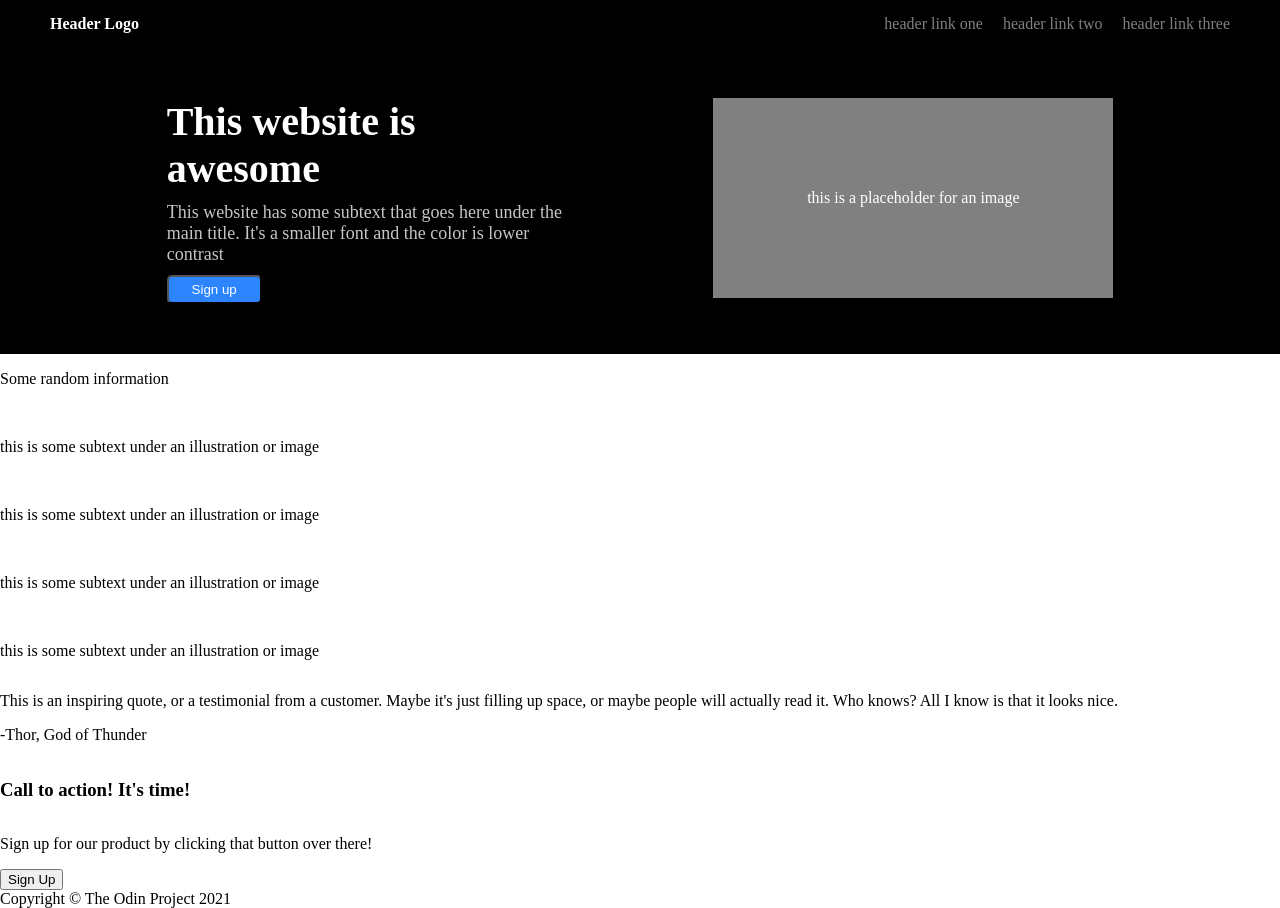
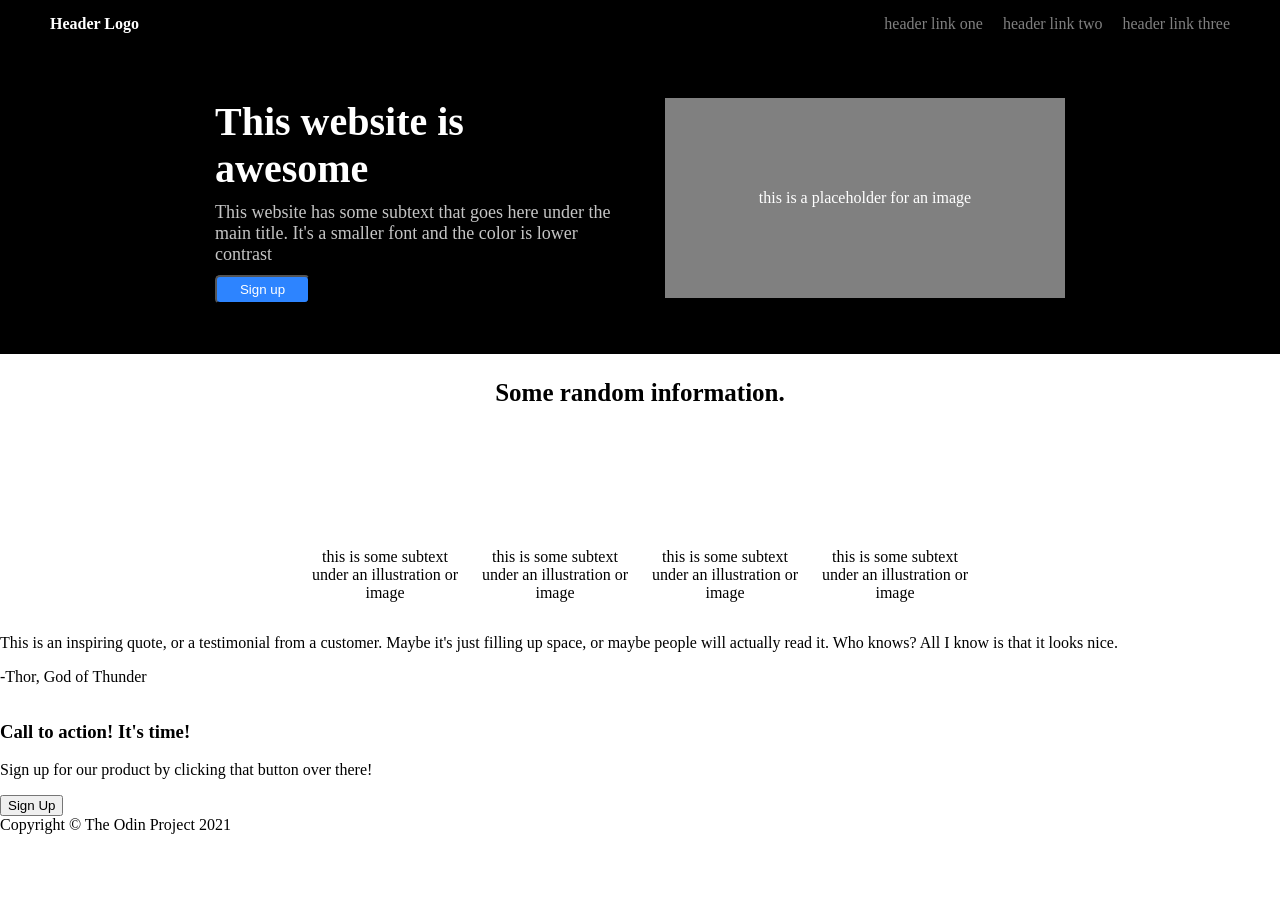
Before and after one commit to Mach594/Odin-Landing-Page, a plain HTML site: page index.html in a window 1280 px wide. After the commit the page ends 834 px from the top, so only its background shows below. Drawn offline with Linux system fonts and the light colour scheme.

Commit message:
Update .section-two css
Started working through CSS formatting for .section-two. Made tweaks to .section-one.

```diff
--- a/index.html
+++ b/index.html
@@ -26,23 +26,23 @@
         </div>
         <div class="section-two">
             <div class="top">
-                <p>Some random information</p>
+                <p>Some random information.</p>
             </div>
             <div class="bottom">
                 <div class="box">
-                    <img src="">
+                    <a href=""></a>
                     <p>this is some subtext under an illustration or image</p>
                 </div>
                 <div class="box">
-                    <img src="">
+                    <a href=""></a>
                     <p>this is some subtext under an illustration or image</p>
                 </div>
                 <div class="box">
-                    <img src="">
+                    <a href=""></a>
                     <p>this is some subtext under an illustration or image</p>
                 </div>
                 <div class="box">
-                    <img src="">
+                    <a href=""></a>
                     <p>this is some subtext under an illustration or image</p>
                 </div>
             </div>
--- a/style.css
+++ b/style.css
@@ -4,7 +4,7 @@ body    {
     margin: 0;
 }
 
-/* Formatting for header */
+/* Header CSS */
 header  {
     display: flex;
     flex-direction: row;
@@ -30,19 +30,21 @@ a   {
     font-size: medium;
 }
 
-/* Formatting for section-one */
+/* .section-one CSS */
 .section-one    {
     display: flex;
     flex-direction: row;
     background-color: black;
     padding: 50px 20px;
-    justify-content: space-evenly;
+    gap: 50px;
+    justify-content: center;
 }
 
-.left   {
+.section-one .left   {
     display: flex;
     flex-direction: column;
     flex: 0 1 400px;
+    margin-left: auto;
 }
 
 .section-one .left .top {
@@ -73,8 +75,43 @@ a   {
     display: flex;
     justify-content: center;
     align-items: center;
+    margin-right: auto;
 }
 
 .section-one a   {
     color: white;
 }
+
+/* .section-two CSS */
+.section-two    {
+    display: flex;
+    flex-direction: column;
+    justify-content: center;
+}
+
+.section-two .top   {
+    align-self: center;
+    font-size: 25px;
+    font-weight: 700;
+}
+
+.section-two .bottom    {
+    display: flex;
+    flex-direction: row;
+    justify-content: center;
+    gap: 20px
+}
+
+.section-two a    {
+    border-color: blue;
+    border-radius: 5px;
+    width: 100px;
+    height: 100px;
+    display: flex;
+    justify-content: center;
+}
+
+.section-two .box p {
+    max-width: 150px;
+    text-align: center;
+}
```
